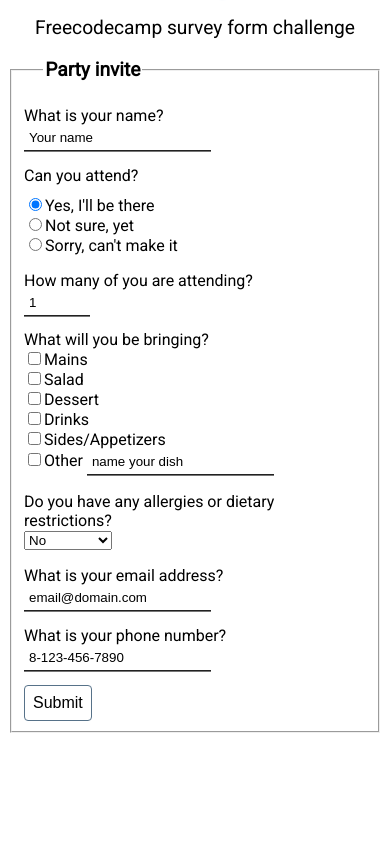
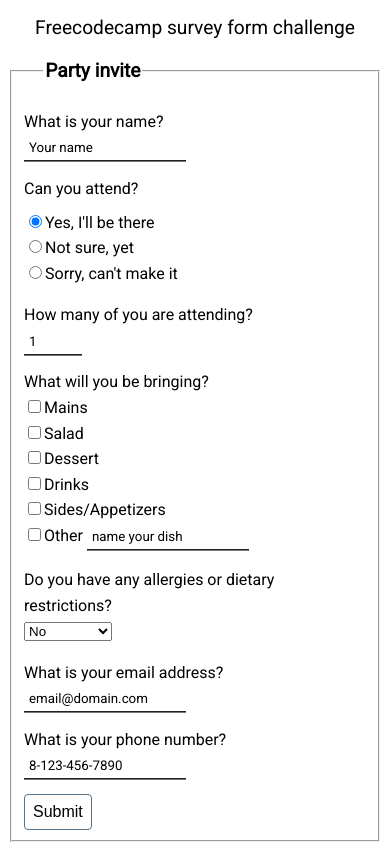
Before and after one commit to penteada/FCC-form, a plain HTML site: page index.html in a window 390 px wide. Shown: the part 47-897 px from the top of the page. Before the commit the page ends 844 px from the top, so only its background shows below. Drawn offline with Linux system fonts and the light colour scheme.

Commit message:
added email and phone checker

```diff
--- a/css/styles.css
+++ b/css/styles.css
@@ -2,12 +2,21 @@
     text-align: center;
 }
 
-.header, #survey-form, input [type="value"] {
+.header, #survey-form, input {
     font-family: 'Roboto', sans-serif;
+}
+#survey-form {
+    line-height: 1.6em;
 }
 
 input [type="value"] {
     font-size: 1em;
+}
+
+input:focus:required:invalid {
+    background: rgb(214, 211, 211);
+    color: #1f2224;
+    font-weight: 700;
 }
 
 #title {
```
